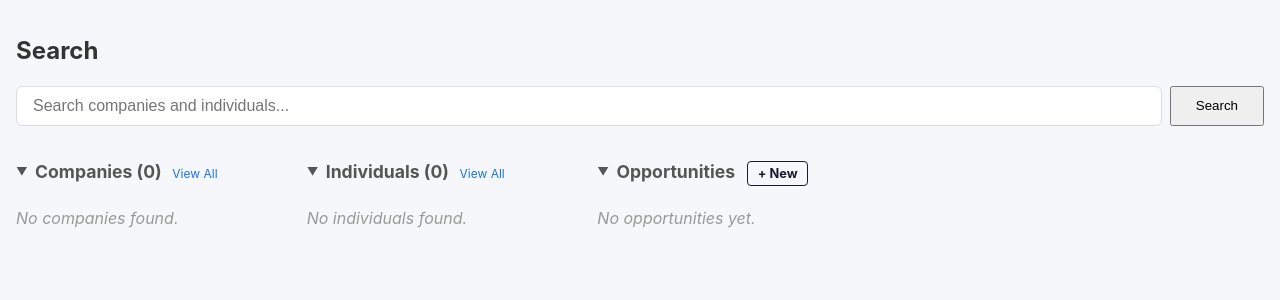
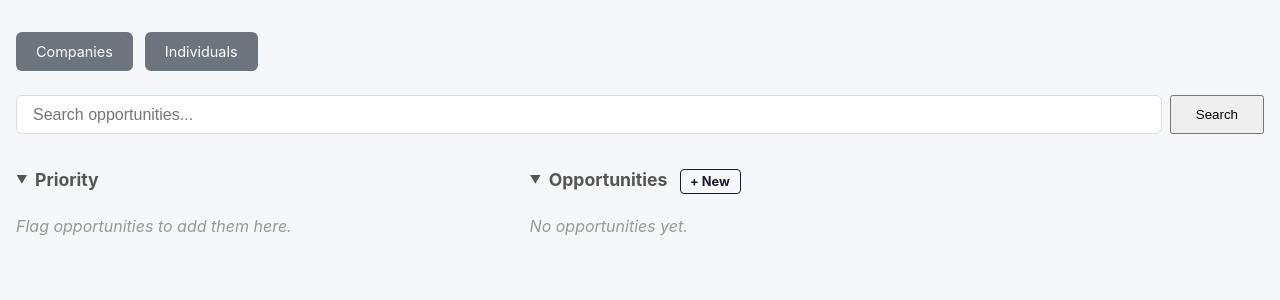
Before and after one commit to jeremymanne/mini-crm, a Flask app: page / in a window 1280 px wide. Shown: the part 56-356 px from the top of the page. Run offline with Flask 3, Linux system fonts and the light colour scheme; data that the repository does not hold is empty; some libraries are stand-ins or nearby versions.

Commit message:
Redesign homepage: priority ranked list + all opportunities
- Remove Companies/Individuals lists from homepage (accessible via nav + quick links)
- Add Priority column with ranked, drag-to-reorder list of flagged opportunities
- Add priority_order column for independent priority ranking
- Two-column layout: Priority (left) and All Opportunities (right)
- Search bar now filters opportunities
- Quick link buttons to Companies and Individuals list pages

Co-Authored-By: Claude Opus 4.6 <noreply@anthropic.com>

```diff
--- a/app.py
+++ b/app.py
@@ -142,87 +142,40 @@ def logout():
 @login_required
 def index():
     q = request.args.get('q', '').strip()
+
+    def load_follow_up_data(fu_list):
+        result = []
+        for fu in fu_list:
+            links = query_db('SELECT * FROM follow_up_links WHERE follow_up_id = ?', (fu['id'],))
+            linked_entities = []
+            for link in links:
+                if link['entity_type'] == 'company':
+                    entity = query_db('SELECT id, name FROM companies WHERE id = ?', (link['entity_id'],), one=True)
+                else:
+                    entity = query_db('SELECT id, name FROM individuals WHERE id = ?', (link['entity_id'],), one=True)
+                if entity:
+                    linked_entities.append({'type': link['entity_type'], 'id': entity['id'], 'name': entity['name']})
+            comments = query_db(
+                'SELECT * FROM follow_up_comments WHERE follow_up_id = ? ORDER BY created_at ASC', (fu['id'],)
+            )
+            result.append({'follow_up': fu, 'links': linked_entities, 'comments': comments})
+        return result
+
     if q:
-        companies = query_db(
-            'SELECT * FROM companies WHERE name LIKE ? ORDER BY name',
-            (f'%{q}%',)
+        follow_ups = query_db(
+            'SELECT * FROM follow_ups WHERE title LIKE ? OR body LIKE ? ORDER BY sort_order, created_at DESC',
+            (f'%{q}%', f'%{q}%')
         )
-        individuals = query_db(
-            'SELECT * FROM individuals WHERE name LIKE ? ORDER BY name',
-            (f'%{q}%',)
-        )
+        follow_up_data = load_follow_up_data(follow_ups)
+        priority_data = [item for item in follow_up_data if item['follow_up']['priority']]
     else:
-        companies = query_db('SELECT * FROM companies ORDER BY sort_order, created_at DESC LIMIT 20')
-        individuals = query_db('SELECT * FROM individuals ORDER BY sort_order, created_at DESC LIMIT 20')
+        all_follow_ups = query_db('SELECT * FROM follow_ups ORDER BY sort_order, created_at DESC')
+        priority_follow_ups = query_db('SELECT * FROM follow_ups WHERE priority = ? ORDER BY priority_order, created_at DESC', (True,))
+        follow_up_data = load_follow_up_data(all_follow_ups)
+        priority_data = load_follow_up_data(priority_follow_ups)
 
-    # Build relationship tags for each entity
-    company_rels = {}
-    for c in companies:
-        rels = query_db(
-            'SELECT r.relationship_type, r.from_type, r.from_id, r.to_type, r.to_id FROM relationships r '
-            'WHERE (r.from_type = ? AND r.from_id = ?) OR (r.to_type = ? AND r.to_id = ?)',
-            ('company', c['id'], 'company', c['id'])
-        )
-        tags = []
-        for rel in rels:
-            if rel['from_type'] == 'company' and rel['from_id'] == c['id']:
-                other_type, other_id = rel['to_type'], rel['to_id']
-            else:
-                other_type, other_id = rel['from_type'], rel['from_id']
-            if other_type == 'company':
-                other = query_db('SELECT name FROM companies WHERE id = ?', (other_id,), one=True)
-            else:
-                other = query_db('SELECT name FROM individuals WHERE id = ?', (other_id,), one=True)
-            if other:
-                tags.append({'type': rel['relationship_type'], 'name': other['name']})
-        company_rels[c['id']] = tags
-
-    individual_rels = {}
-    for i in individuals:
-        rels = query_db(
-            'SELECT r.relationship_type, r.from_type, r.from_id, r.to_type, r.to_id FROM relationships r '
-            'WHERE (r.from_type = ? AND r.from_id = ?) OR (r.to_type = ? AND r.to_id = ?)',
-            ('individual', i['id'], 'individual', i['id'])
-        )
-        tags = []
-        for rel in rels:
-            if rel['from_type'] == 'individual' and rel['from_id'] == i['id']:
-                other_type, other_id = rel['to_type'], rel['to_id']
-            else:
-                other_type, other_id = rel['from_type'], rel['from_id']
-            if other_type == 'company':
-                other = query_db('SELECT name FROM companies WHERE id = ?', (other_id,), one=True)
-            else:
-                other = query_db('SELECT name FROM individuals WHERE id = ?', (other_id,), one=True)
-            if other:
-                tags.append({'type': rel['relationship_type'], 'name': other['name']})
-        individual_rels[i['id']] = tags
-
-    # Load follow-ups
-    follow_ups = query_db('SELECT * FROM follow_ups ORDER BY sort_order, created_at DESC')
-    follow_up_data = []
-    for fu in follow_ups:
-        links = query_db('SELECT * FROM follow_up_links WHERE follow_up_id = ?', (fu['id'],))
-        linked_entities = []
-        for link in links:
-            if link['entity_type'] == 'company':
-                entity = query_db('SELECT id, name FROM companies WHERE id = ?', (link['entity_id'],), one=True)
-            else:
-                entity = query_db('SELECT id, name FROM individuals WHERE id = ?', (link['entity_id'],), one=True)
-            if entity:
-                linked_entities.append({'type': link['entity_type'], 'id': entity['id'], 'name': entity['name']})
-        comments = query_db(
-            'SELECT * FROM follow_up_comments WHERE follow_up_id = ? ORDER BY created_at ASC', (fu['id'],)
-        )
-        follow_up_data.append({'follow_up': fu, 'links': linked_entities, 'comments': comments})
-
-    all_companies = query_db('SELECT id, name FROM companies ORDER BY name')
-    all_individuals = query_db('SELECT id, name FROM individuals ORDER BY name')
-
-    return render_template('index.html', companies=companies, individuals=individuals, query=q,
-                           company_rels=company_rels, individual_rels=individual_rels,
-                           follow_up_data=follow_up_data,
-                           all_companies=all_companies, all_individuals=all_individuals)
+    return render_template('index.html', query=q,
+                           follow_up_data=follow_up_data, priority_data=priority_data)
 
 
 # --- Company List ---
@@ -738,10 +691,14 @@ def reorder():
     data = request.get_json()
     list_type = data.get('type')
     ids = data.get('ids', [])
-    if list_type not in ('companies', 'individuals', 'follow_ups'):
+    if list_type not in ('companies', 'individuals', 'follow_ups', 'priority_follow_ups'):
         return jsonify({'error': 'Invalid type'}), 400
-    for i, item_id in enumerate(ids):
-        query_db(f'UPDATE {list_type} SET sort_order = ? WHERE id = ?', (i, int(item_id)))
+    if list_type == 'priority_follow_ups':
+        for i, item_id in enumerate(ids):
+            query_db('UPDATE follow_ups SET priority_order = ? WHERE id = ?', (i, int(item_id)))
+    else:
+        for i, item_id in enumerate(ids):
+            query_db(f'UPDATE {list_type} SET sort_order = ? WHERE id = ?', (i, int(item_id)))
     commit_db()
     return jsonify({'ok': True})
 
--- a/schema.sql
+++ b/schema.sql
@@ -46,6 +46,7 @@ CREATE TABLE IF NOT EXISTS follow_ups (
     opp_type TEXT DEFAULT 'TBD',
     sort_order INTEGER DEFAULT 0,
     priority BOOLEAN DEFAULT 0,
+    priority_order INTEGER DEFAULT 0,
     created_at TIMESTAMP DEFAULT CURRENT_TIMESTAMP
 );
 
--- a/schema_pg.sql
+++ b/schema_pg.sql
@@ -46,6 +46,7 @@ CREATE TABLE IF NOT EXISTS follow_ups (
     opp_type TEXT DEFAULT 'TBD',
     sort_order INTEGER DEFAULT 0,
     priority BOOLEAN DEFAULT FALSE,
+    priority_order INTEGER DEFAULT 0,
     created_at TIMESTAMP DEFAULT CURRENT_TIMESTAMP
 );
 
@@ -70,4 +71,5 @@ DO $$ BEGIN
     ALTER TABLE follow_ups ADD COLUMN IF NOT EXISTS sort_order INTEGER DEFAULT 0;
     ALTER TABLE follow_ups ADD COLUMN IF NOT EXISTS priority BOOLEAN DEFAULT FALSE;
     ALTER TABLE follow_ups ADD COLUMN IF NOT EXISTS opp_type TEXT DEFAULT 'TBD';
+    ALTER TABLE follow_ups ADD COLUMN IF NOT EXISTS priority_order INTEGER DEFAULT 0;
 END $$;
--- a/static/css/style.css
+++ b/static/css/style.css
@@ -102,10 +102,17 @@ main {
     padding: 0.6rem 1.5rem;
 }
 
+/* Home links */
+.home-links {
+    display: flex;
+    gap: 0.75rem;
+    margin-bottom: 1.5rem;
+}
+
 /* Home grid */
 .home-grid {
     display: grid;
-    grid-template-columns: 1fr 1fr 2.5fr;
+    grid-template-columns: 1fr 1.5fr;
     gap: 1.5rem;
     align-items: start;
 }
@@ -659,6 +666,21 @@ main {
     margin-top: 0.5rem;
 }
 
+.priority-rank {
+    display: flex;
+    align-items: center;
+    justify-content: center;
+    width: 1.4rem;
+    height: 1.4rem;
+    background: #e65100;
+    color: #fff;
+    border-radius: 50%;
+    font-size: 0.75rem;
+    font-weight: 700;
+    flex-shrink: 0;
+    margin-right: 0.3rem;
+}
+
 .follow-up-header h3 {
     flex: 1;
     font-size: 1.05rem;
@@ -875,12 +897,6 @@ main {
 }
 
 /* Responsive */
-@media (max-width: 1024px) {
-    .home-grid {
-        grid-template-columns: 1fr 1fr;
-    }
-}
-
 @media (max-width: 768px) {
     .home-grid {
         grid-template-columns: 1fr;
--- a/templates/index.html
+++ b/templates/index.html
@@ -1,68 +1,80 @@
 {% extends "base.html" %}
 {% block title %}Jeremy's CRM - Home{% endblock %}
 {% block content %}
+<div class="home-links">
+    <a href="{{ url_for('company_list') }}" class="btn btn-secondary">Companies</a>
+    <a href="{{ url_for('individual_list') }}" class="btn btn-secondary">Individuals</a>
+</div>
+
 <div class="search-section">
-    <h1>Search</h1>
     <form method="get" action="{{ url_for('index') }}" class="search-form">
-        <input type="text" name="q" value="{{ query }}" placeholder="Search companies and individuals...">
+        <input type="text" name="q" value="{{ query }}" placeholder="Search opportunities...">
         <button type="submit">Search</button>
+        {% if query %}<a href="{{ url_for('index') }}" class="btn btn-secondary">Clear</a>{% endif %}
     </form>
 </div>
 
 <div class="home-grid">
-    <div class="home-col home-col-narrow">
-        <h2 class="collapsible" onclick="toggleSection(this)"><span class="collapse-icon">&#9660;</span> Companies ({{ companies|length }}) <a href="{{ url_for('company_list') }}" class="view-all-link" onclick="event.stopPropagation()">View All</a></h2>
+    <div class="home-col">
+        <h2 class="collapsible" onclick="toggleSection(this)"><span class="collapse-icon">&#9660;</span> Priority</h2>
         <div class="collapsible-content">
-        {% if companies %}
-        <ul class="entity-list sortable-list" id="sortable-companies">
-            {% for c in companies %}
-            <li data-id="{{ c.id }}">
-                <div class="entity-card">
-                    <div class="entity-card-header">
-                        <span class="drag-handle">&#x2630;</span>
-                        <a href="{{ url_for('company_detail', id=c.id) }}"><strong>{{ c.name }}</strong></a>
+        {% if priority_data %}
+        <div class="follow-up-list sortable-list" id="sortable-priority">
+            {% for item in priority_data %}
+            <div class="follow-up-card follow-up-priority" data-id="{{ item.follow_up.id }}" id="priority-{{ item.follow_up.id }}">
+                <div class="follow-up-header">
+                    <span class="drag-handle">&#x2630;</span>
+                    <span class="priority-rank">{{ loop.index }}</span>
+                    <span class="opp-toggle" onclick="toggleOpp('priority-details-{{ item.follow_up.id }}', this)">&#9654;</span>
+                    <h3>{{ item.follow_up.title }}</h3>
+                    {% if item.follow_up.opp_type %}<span class="tag tag-opp">{{ item.follow_up.opp_type }}</span>{% endif %}
+                    <div class="follow-up-actions">
+                        <form method="post" action="{{ url_for('toggle_priority', id=item.follow_up.id) }}" class="inline-form">
+                            <button type="submit" class="btn-flag flagged" title="Remove from priority">&#9873;</button>
+                        </form>
+                        <a href="{{ url_for('edit_follow_up', id=item.follow_up.id) }}" class="btn-small">Edit</a>
                     </div>
-                    {% if c.type %}<span class="tag">{{ c.type }}</span>{% endif %}
-                    {% for rel in company_rels.get(c.id, []) %}
-                    <span class="tag tag-rel">{{ rel.name }}</span>
+                </div>
+                {% if item.links %}
+                <div class="follow-up-links">
+                    {% for link in item.links %}
+                    <a href="{{ url_for('company_detail' if link.type == 'company' else 'individual_detail', id=link.id) }}"
+                       class="tag tag-link">{{ link.name }}</a>
                     {% endfor %}
                 </div>
-            </li>
+                {% endif %}
+                <div class="opp-details" id="priority-details-{{ item.follow_up.id }}" style="display:none">
+                    <span class="meta">{{ item.follow_up.created_at|datefmt }}</span>
+                    {% if item.follow_up.body %}
+                    <p class="follow-up-body">{{ item.follow_up.body }}</p>
+                    {% endif %}
+                    {% if item.comments %}
+                    <div class="follow-up-comments">
+                        {% for comment in item.comments %}
+                        <div class="follow-up-comment">
+                            <p>{{ comment.comment_text }}</p>
+                            <span class="meta">{{ comment.created_at|datefmt }}</span>
+                        </div>
+                        {% endfor %}
+                    </div>
+                    {% endif %}
+                    <form method="post" action="{{ url_for('add_follow_up_comment', id=item.follow_up.id) }}" class="comment-form">
+                        <div class="form-row">
+                            <input type="text" name="comment_text" placeholder="Add a note..." required>
+                            <button type="submit" class="btn">Comment</button>
+                        </div>
+                    </form>
+                </div>
+            </div>
             {% endfor %}
-        </ul>
+        </div>
         {% else %}
-        <p class="empty">No companies found.</p>
+        <p class="empty">Flag opportunities to add them here.</p>
         {% endif %}
         </div>
     </div>
 
-    <div class="home-col home-col-narrow">
-        <h2 class="collapsible" onclick="toggleSection(this)"><span class="collapse-icon">&#9660;</span> Individuals ({{ individuals|length }}) <a href="{{ url_for('individual_list') }}" class="view-all-link" onclick="event.stopPropagation()">View All</a></h2>
-        <div class="collapsible-content">
-        {% if individuals %}
-        <ul class="entity-list sortable-list" id="sortable-individuals">
-            {% for i in individuals %}
-            <li data-id="{{ i.id }}">
-                <div class="entity-card">
-                    <div class="entity-card-header">
-                        <span class="drag-handle">&#x2630;</span>
-                        <a href="{{ url_for('individual_detail', id=i.id) }}"><strong>{{ i.name }}</strong></a>
-                    </div>
-                    {% if i.title %}<span class="meta">{{ i.title }}</span>{% endif %}
-                    {% for rel in individual_rels.get(i.id, []) %}
-                    <span class="tag tag-rel">{{ rel.name }}</span>
-                    {% endfor %}
-                </div>
-            </li>
-            {% endfor %}
-        </ul>
-        {% else %}
-        <p class="empty">No individuals found.</p>
-        {% endif %}
-        </div>
-    </div>
-
-    <div class="home-col home-col-wide">
+    <div class="home-col">
         <h2 class="collapsible" onclick="toggleSection(this)"><span class="collapse-icon">&#9660;</span> Opportunities <a href="{{ url_for('add_follow_up_page') }}" class="btn-small" onclick="event.stopPropagation()" style="margin-left:0.5rem">+ New</a></h2>
         <div class="collapsible-content">
         {% if follow_up_data %}
@@ -71,7 +83,7 @@
             <div class="follow-up-card{% if item.follow_up.priority %} follow-up-priority{% endif %}" data-id="{{ item.follow_up.id }}" id="follow-up-{{ item.follow_up.id }}">
                 <div class="follow-up-header">
                     <span class="drag-handle">&#x2630;</span>
-                    <span class="opp-toggle" onclick="toggleOpp({{ item.follow_up.id }})">&#9654;</span>
+                    <span class="opp-toggle" onclick="toggleOpp('opp-details-{{ item.follow_up.id }}', this)">&#9654;</span>
                     <h3>{{ item.follow_up.title }}</h3>
                     {% if item.follow_up.opp_type %}<span class="tag tag-opp">{{ item.follow_up.opp_type }}</span>{% endif %}
                     <div class="follow-up-actions">
@@ -108,7 +120,7 @@
                                 <div class="comment-meta">
                                     <span class="meta">{{ comment.created_at|datefmt }}</span>
                                     <div class="comment-actions">
-                                        <button type="button" class="btn-small" onclick="editComment({{ comment.id }}, this)">Edit</button>
+                                        <button type="button" class="btn-small" onclick="editComment({{ comment.id }})">Edit</button>
                                         <form method="post" action="{{ url_for('delete_follow_up_comment', id=comment.id) }}" class="inline-form"
                                               onsubmit="return confirm('Delete this comment?')">
                                             <button type="submit" class="btn-small btn-danger">Delete</button>
@@ -143,7 +155,6 @@
         {% endif %}
         </div>
     </div>
-
 </div>
 
 <script src="https://cdn.jsdelivr.net/npm/sortablejs@1.15.0/Sortable.min.js"></script>
@@ -166,27 +177,8 @@ function initSortable(elId, type) {
         }
     });
 }
-initSortable('sortable-companies', 'companies');
-initSortable('sortable-individuals', 'individuals');
 initSortable('sortable-follow-ups', 'follow_ups');
-
-function filterList(input, listId) {
-    const filter = input.value.toLowerCase();
-    const items = document.getElementById(listId).querySelectorAll('.checkbox-item');
-    items.forEach(function(item) {
-        const text = item.textContent.toLowerCase();
-        item.style.display = text.includes(filter) ? '' : 'none';
-    });
-}
-
-function filterSelect(input, selectId) {
-    const filter = input.value.toLowerCase();
-    const options = document.getElementById(selectId).options;
-    for (let i = 0; i < options.length; i++) {
-        const text = options[i].textContent.toLowerCase();
-        options[i].style.display = text.includes(filter) ? '' : 'none';
-    }
-}
+initSortable('sortable-priority', 'priority_follow_ups');
 
 function toggleSection(header) {
     const content = header.nextElementSibling;
@@ -202,7 +194,6 @@ function toggleSection(header) {
         localStorage.setItem(key, '1');
     }
 }
-// Restore collapsed state on load
 document.querySelectorAll('.collapsible').forEach(function(header) {
     const key = 'collapse-' + header.textContent.trim().split(' ')[1];
     if (localStorage.getItem(key)) {
@@ -211,20 +202,18 @@ document.querySelectorAll('.collapsible').forEach(function(header) {
     }
 });
 
-function toggleOpp(id) {
-    const details = document.getElementById('opp-details-' + id);
-    const card = document.getElementById('follow-up-' + id);
-    const toggle = card.querySelector('.opp-toggle');
+function toggleOpp(detailsId, toggleEl) {
+    const details = document.getElementById(detailsId);
     if (details.style.display === 'none') {
         details.style.display = '';
-        toggle.innerHTML = '&#9660;';
+        toggleEl.innerHTML = '&#9660;';
     } else {
         details.style.display = 'none';
-        toggle.innerHTML = '&#9654;';
+        toggleEl.innerHTML = '&#9654;';
     }
 }
 
-function editComment(commentId, btn) {
+function editComment(commentId) {
     const commentDiv = document.getElementById('comment-' + commentId);
     commentDiv.querySelector('.comment-content').style.display = 'none';
     commentDiv.querySelector('.comment-edit-form').style.display = 'block';
```
